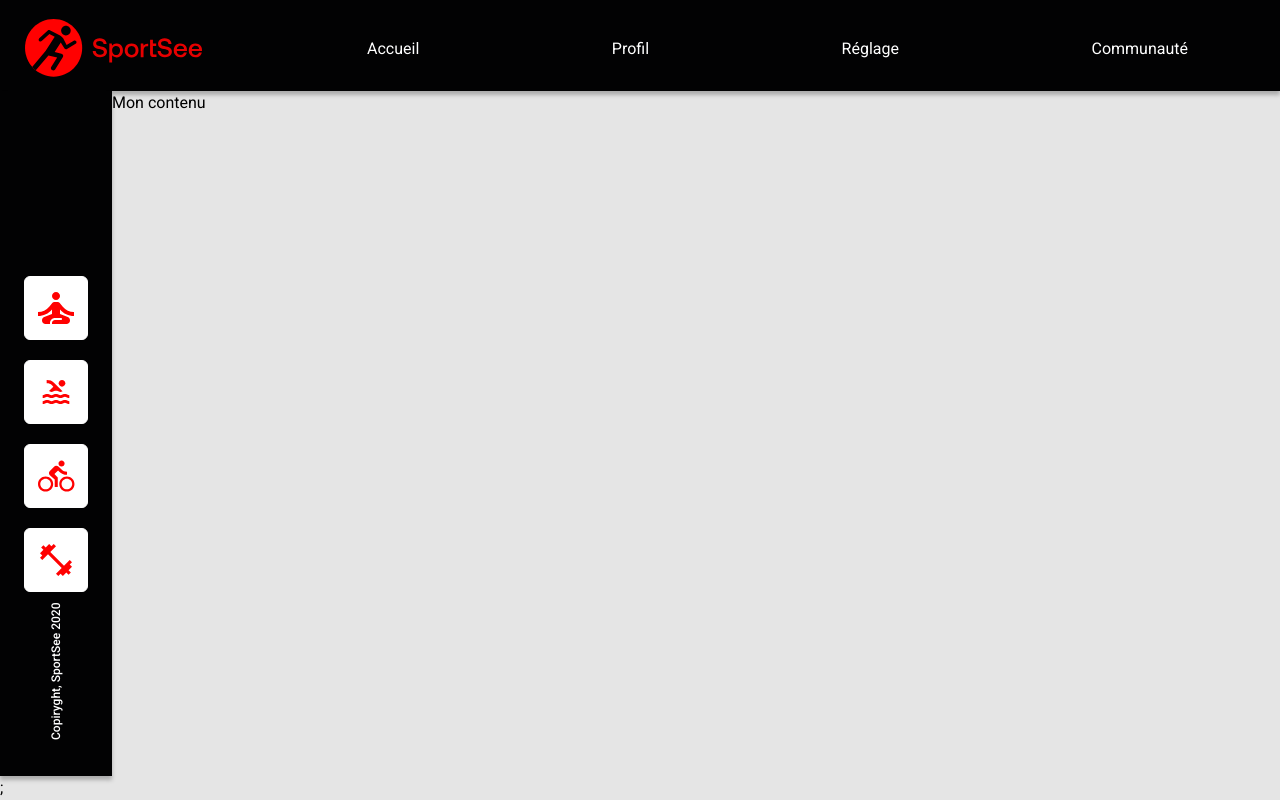
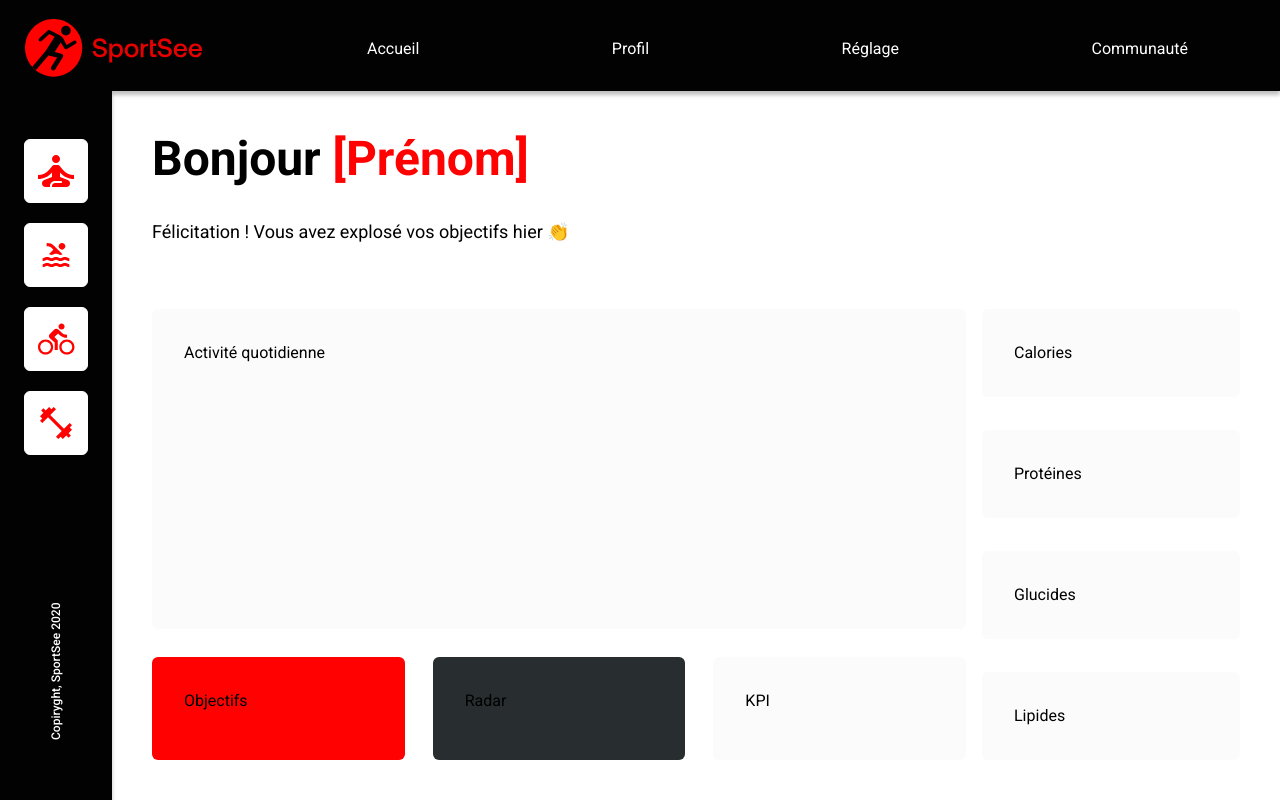
Before and after one commit to gcorbelin/SportSee, a Next.js app: page / in a window 1280 px wide. Built offline with nearby package versions, Linux system fonts and the light colour scheme.

Commit message:
Feat(Home): Set dashboard layout

```diff
--- a/src/components/Layout/Layout.tsx
+++ b/src/components/Layout/Layout.tsx
@@ -21,7 +21,7 @@ export default function Layout({ title, description, children }: LayoutProps) {
       <Header />
       <div className={styles["main-wrapper"]}>
         <Aside />
-        <main>{children}</main>
+        <main className={styles.main}>{children}</main>
       </div>
     </>
   );
--- a/src/pages/_app.tsx
+++ b/src/pages/_app.tsx
@@ -15,7 +15,7 @@ export default function App({ Component, pageProps }: AppProps) {
           font-family: ${roboto.style.fontFamily};
         }
       `}</style>
-      <Component {...pageProps} />;
+      <Component {...pageProps} />
     </>
   );
 }
--- a/src/pages/index.tsx
+++ b/src/pages/index.tsx
@@ -1,7 +1,7 @@
-import Head from "next/head";
-import Image from "next/image";
 import { Inter } from "next/font/google";
 import Layout from "@/components/Layout/Layout";
+import styles from "@/styles/Home.module.css";
+import utilsStyles from "@/styles/utils.module.css";
 
 const inter = Inter({ subsets: ["latin"] });
 
@@ -11,7 +11,44 @@ export default function Home() {
       title="Page d'accueil"
       description="Votre tableau de bord pour suivre vos objectifs"
     >
-      Mon contenu
+      <div className={styles.dashboard}>
+        <div className={styles.title}>
+          <h1>
+            Bonjour <span className={styles["title-name"]}>[Prénom]</span>
+          </h1>
+          <p>Félicitation ! Vous avez explosé vos objectifs hier 👏</p>
+        </div>
+        <div className={styles["home-wrapper"]}>
+          <div className={styles["home-main"]}>
+            <div className={`${utilsStyles.block} ${styles["home-weight"]} `}>
+              Activité quotidienne
+            </div>
+            <div className={styles["home-main-secondary"]}>
+              <div
+                className={`${utilsStyles.block} ${utilsStyles["block--theme-1"]} ${styles["home-aside-block"]}`}
+              >
+                Objectifs
+              </div>
+              <div
+                className={`${utilsStyles.block} ${utilsStyles["block--background-4"]} ${styles["home-aside-block"]}`}
+              >
+                Radar
+              </div>
+              <div
+                className={`${utilsStyles.block} ${styles["home-aside-block"]}`}
+              >
+                KPI
+              </div>
+            </div>
+          </div>
+          <div className={styles["home-aside"]}>
+            <div className={utilsStyles.block}>Calories</div>
+            <div className={utilsStyles.block}>Protéines</div>
+            <div className={utilsStyles.block}>Glucides</div>
+            <div className={utilsStyles.block}>Lipides</div>
+          </div>
+        </div>
+      </div>
     </Layout>
   );
 }
--- a/src/styles/Aside.module.css
+++ b/src/styles/Aside.module.css
@@ -2,11 +2,17 @@
   position: relative;
   display: flex;
   flex-direction: column;
-  justify-content: center;
-  padding: 3.5rem 1.5rem;
+  justify-content: flex-start;
+  padding: 6vh 1.5rem;
   background-color: var(--background-color-2);
   color: var(--text-color-2);
   box-shadow: 0px 4px 4px 0px #00000040;
+}
+
+@media screen and (min-height: 900px) {
+  .aside {
+    justify-content: center;
+  }
 }
 
 .aside-nav {
@@ -29,7 +35,7 @@
   align-items: center;
   width: 4rem;
   height: 4rem;
-  background-color: #fff;
+  background-color: var(--background-color-1);
   border: 1px solid #fff;
   border-radius: var(--border-radius);
   transition: background-color 0.3s ease-in-out;
@@ -42,7 +48,7 @@
 .copyright {
   position: absolute;
   left: 50%;
-  bottom: 1.5rem;
+  bottom: 6vh;
   transform: rotate(-90deg);
   transform-origin: left;
   font-size: 0.75rem;
--- /dev/null
+++ b/src/styles/Home.module.css
@@ -0,0 +1,65 @@
+.dashboard {
+  display: flex;
+  flex-direction: column;
+  gap: 8vh 5vw;
+  height: 100%;
+  padding: 5vh;
+}
+
+.home-wrapper {
+  display: flex;
+  gap: 1rem;
+  flex-grow: 1;
+}
+
+/* Title */
+.title {
+  display: flex;
+  flex-direction: column;
+  gap: 2rem;
+}
+
+.title h1 {
+  font-size: 3rem;
+}
+
+.title p {
+  font-size: 1.125rem;
+}
+
+.title-name {
+  color: var(--theme-color-1);
+}
+
+/* Main */
+.home-main {
+  display: flex;
+  flex-direction: column;
+  flex-grow: 1;
+  gap: 1.75rem;
+}
+
+.home-weight {
+  height: 100%;
+  max-height: 320px;
+}
+
+.home-main-secondary {
+  display: flex;
+  gap: 1.75rem;
+  flex-grow: 1;
+  width: 100%;
+}
+
+/* Aside */
+.home-aside {
+  display: flex;
+  flex-direction: column;
+  justify-content: space-between;
+  gap: 1.75rem;
+  width: 258px;
+}
+
+.home-aside-block {
+  width: 100%;
+}
--- a/src/styles/Layout.module.css
+++ b/src/styles/Layout.module.css
@@ -2,3 +2,8 @@
   display: flex;
   flex-grow: 1;
 }
+
+.main {
+  width: 100%;
+  height: 100%;
+}
--- a/src/styles/globals.css
+++ b/src/styles/globals.css
@@ -9,9 +9,10 @@
   --theme-color-2: #4ab8ff;
   --theme-color-3: #f9ce23;
   --theme-color-4: #fd5181;
-  --background-color-1: #e5e5e5;
+  --background-color-1: #fff;
   --background-color-2: #020203;
   --background-color-3: #fbfbfb;
+  --background-color-4: #282d30;
   --text-color-1: #000000;
   --text-color-2: #ffffff;
   --text-color-3: #74798c;
@@ -70,4 +71,5 @@ h4,
 h5,
 h6 {
   overflow-wrap: break-word;
+  line-height: var(--line-height-base);
 }
--- /dev/null
+++ b/src/styles/utils.module.css
@@ -0,0 +1,17 @@
+.block {
+  padding: 2rem;
+  background-color: var(--background-color-3);
+  border-radius: var(--border-radius);
+}
+
+.block--theme-1 {
+  background-color: var(--theme-color-1);
+}
+
+.block--background-4 {
+  background-color: var(--background-color-4);
+}
+
+.no-padding {
+  padding: 0;
+}
```
